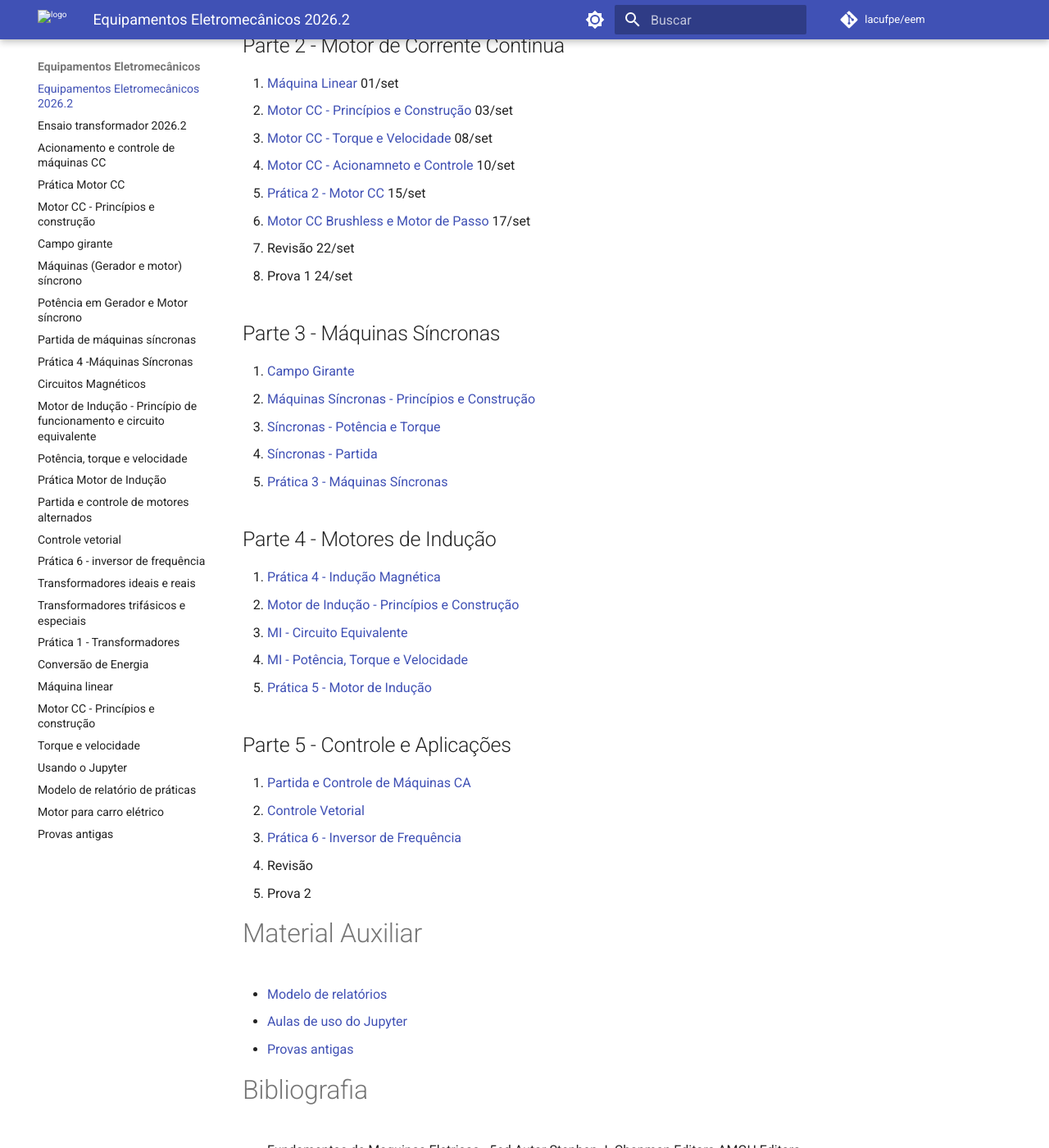
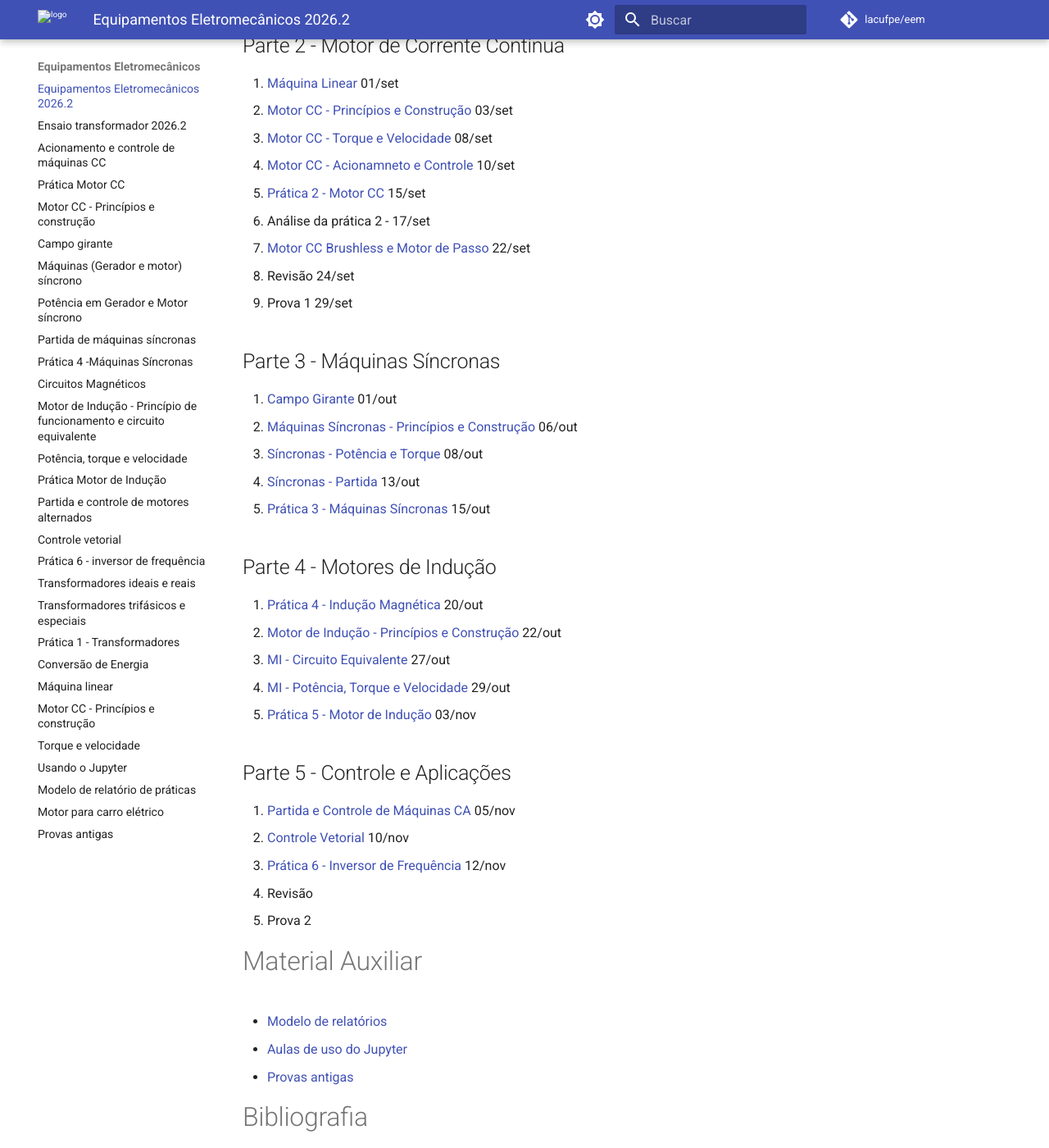
Before and after one commit to lacufpe/eem, an MkDocs documentation site: the page built from docs/index.md, in a window 1280 px wide and 1400 px high, scrolled down 1122 px. Shown: the whole window at 82% size. Built offline with MkDocs 1.6.1 and Material for MkDocs 9.7.7, drawn with Linux system fonts in a browser that asks for light colours; comment, search, counter and statistics services are not loaded.

Commit message:
Update index.md

```diff
--- a/docs/index.md
+++ b/docs/index.md
@@ -33,28 +33,29 @@
 9. [Motor CC - Torque e Velocidade](./9-Torque_e_velocidade.md) 08/set
 10. [Motor CC - Acionamneto e Controle](./10-Acionamento_e_controle_de_maquinas_CC.md) 10/set
 11. [Prática 2 - Motor CC](./11-Pratica_Motor_CC.md) 15/set
-12. [Motor CC Brushless e Motor de Passo](./12-Brushless_e_Passo.md) 17/set
-13. Revisão 22/set
-14. Prova 1 24/set
+12. Análise da prática 2 - 17/set
+13. [Motor CC Brushless e Motor de Passo](./12-Brushless_e_Passo.md) 22/set
+14. Revisão 24/set
+15. Prova 1 29/set
 
 ## Parte 3 - Máquinas Síncronas
-15. [Campo Girante](./15-Campo_girante.md)
-16. [Máquinas Síncronas - Princípios e Construção](./16-Maquinas_Gerador_e_motor_sincrono.md)
-17. [Síncronas - Potência e Torque](./17-Potencia_em_Gerador_e_Motor_sincrono.md)
-18. [Síncronas - Partida](./18-Partida_de_maquinas_sincronas.md)
-19. [Prática 3 - Máquinas Síncronas](./19-Pratica_4_-Maquinas_Sincronas.md)
+15. [Campo Girante](./15-Campo_girante.md) 01/out
+16. [Máquinas Síncronas - Princípios e Construção](./16-Maquinas_Gerador_e_motor_sincrono.md) 06/out
+17. [Síncronas - Potência e Torque](./17-Potencia_em_Gerador_e_Motor_sincrono.md) 08/out
+18. [Síncronas - Partida](./18-Partida_de_maquinas_sincronas.md) 13/out
+19. [Prática 3 - Máquinas Síncronas](./19-Pratica_4_-Maquinas_Sincronas.md) 15/out
 
 ## Parte 4 - Motores de Indução
-20. [Prática 4 - Indução Magnética](./20-Pratica_4_Inducao.md)
-21. [Motor de Indução - Princípios e Construção](./21-Motor_de_Inducao_-_Principio_de_funcionamento_e_circuito_equivalente.md)
-22. [MI - Circuito Equivalente](./22-MI_Circuito_Equivalente.md)
-23. [MI - Potência, Torque e Velocidade](./23-Potencia_torque_e_velocidade.md)
-24. [Prática 5 - Motor de Indução](./24-Pratica_Motor_de_Inducao.md)
+20. [Prática 4 - Indução Magnética](./20-Pratica_4_Inducao.md) 20/out
+21. [Motor de Indução - Princípios e Construção](./21-Motor_de_Inducao_-_Principio_de_funcionamento_e_circuito_equivalente.md) 22/out
+22. [MI - Circuito Equivalente](./22-MI_Circuito_Equivalente.md) 27/out
+23. [MI - Potência, Torque e Velocidade](./23-Potencia_torque_e_velocidade.md) 29/out
+24. [Prática 5 - Motor de Indução](./24-Pratica_Motor_de_Inducao.md) 03/nov
 
 ## Parte 5 - Controle e Aplicações
-25. [Partida e Controle de Máquinas CA](./25-Partida_e_controle_de_motores_alternados.md)
-26. [Controle Vetorial](./26-Controle_vetorial.md)
-27. [Prática 6 - Inversor de Frequência](./27-Pratica_6_-_inversor_de_frequencia.md)
+25. [Partida e Controle de Máquinas CA](./25-Partida_e_controle_de_motores_alternados.md) 05/nov
+26. [Controle Vetorial](./26-Controle_vetorial.md) 10/nov
+27. [Prática 6 - Inversor de Frequência](./27-Pratica_6_-_inversor_de_frequencia.md) 12/nov
 28. Revisão
 29. Prova 2
 
```
